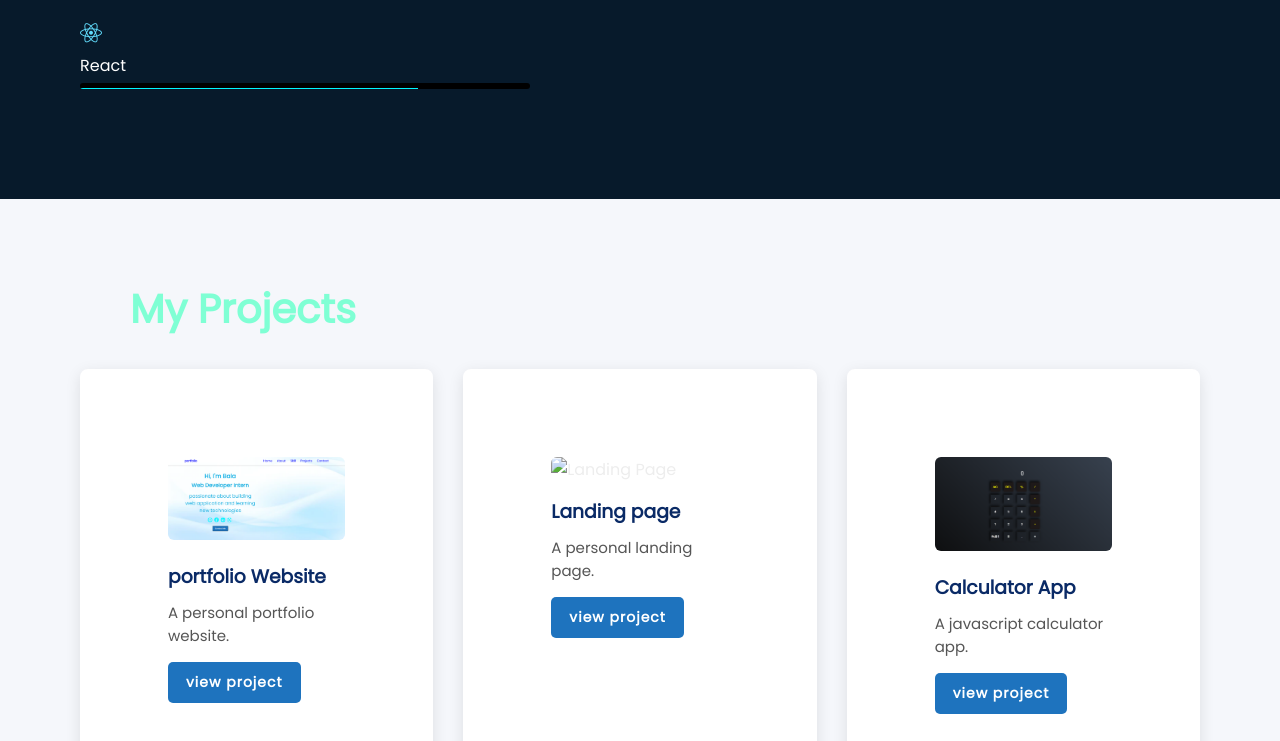
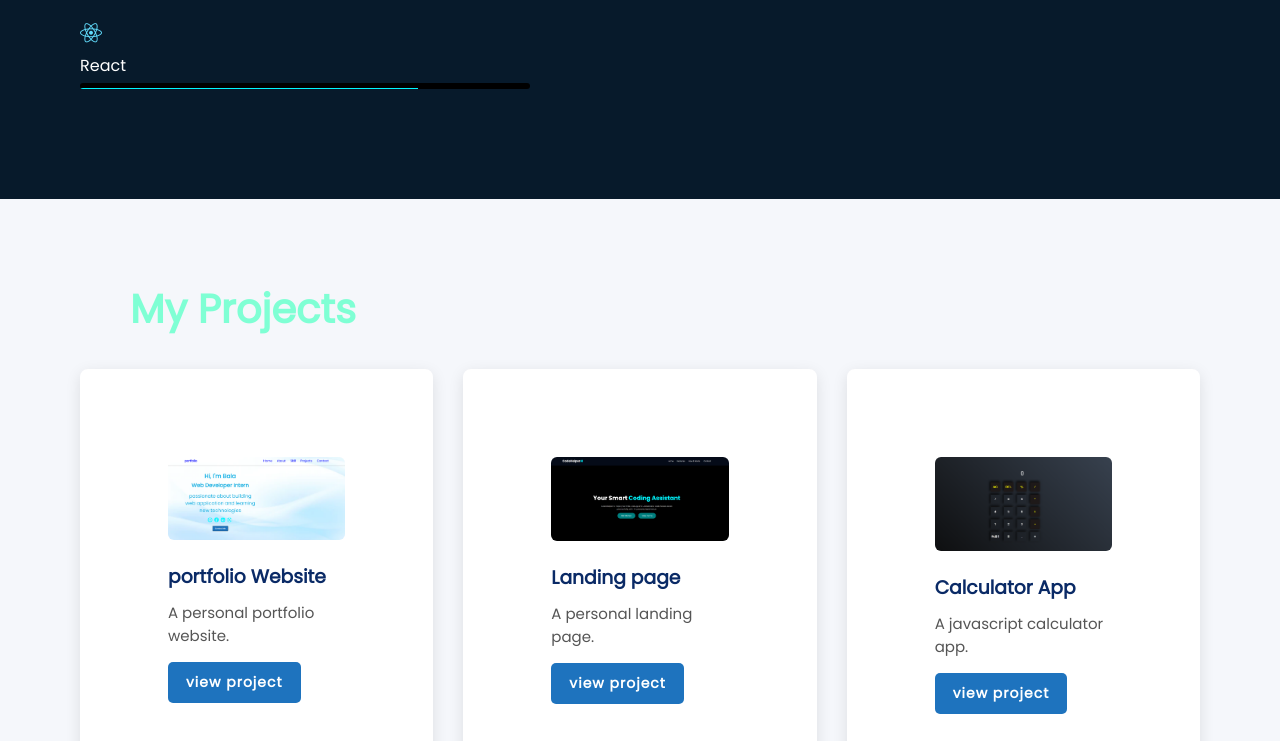
Before and after one commit to Balabala275/CodSoft-WebDevelopment-Internship, a plain HTML site: page Task-1-Portfolio/index.html in a window 1280 px wide. Shown: the part 1915-2656 px from the top of the page. Drawn offline with nearby package versions, Linux system fonts and the light colour scheme; files whose address does not match are found by name.

Commit message:
updated task1 portfolio

```diff
--- a/Task-1-Portfolio/index.html
+++ b/Task-1-Portfolio/index.html
@@ -54,7 +54,7 @@
          <h2 class="section-title">About Me</h2>
           <div class="about-container">
             <div class="about-image">
-                <img src="C:\Users\Bala\OneDrive\Desktop\CODESOFT TASK\Task-1-Portfolio\Screenshot_2025_1222_051417.png" alt="my photo">
+                <img src="C:\Users\Bala\OneDrive\Desktop\codesoft task using github\CodSoft-WebDevelopment-Internship\Task-1-Portfolio\WhatsApp Image 2025-12-25 at 7.13.47 AM.jpeg" alt="my photo">
             </div>
 
             <div class="about-content">
@@ -147,10 +147,10 @@
         </div>
 
          <div class="project-card">
-            <img src="" alt="Landing Page">
+            <img src="C:\Users\Bala\OneDrive\Desktop\codesoft task using github\CodSoft-WebDevelopment-Internship\Task-1-Portfolio\Screenshot 2025-12-25 070858.png" alt="Landing Page">
             <h3>Landing page</h3>
             <p>A personal landing page.</p>
-            <a href="#" class="btn">view project</a>
+            <a href="file:///C:/Users/Bala/OneDrive/Desktop/codesoft%20task%20using%20github/CodSoft-WebDevelopment-Internship/Task-2-Landing-Page/index.html" class="btn">view project</a>
         </div>
 
          <div class="project-card">
```
Also changed, not shown: Task-1-Portfolio/Screenshot 2025-12-25 070858.png (added), Task-1-Portfolio/WhatsApp Image 2025-12-25 at 7.13.47 AM.jpeg (added).
